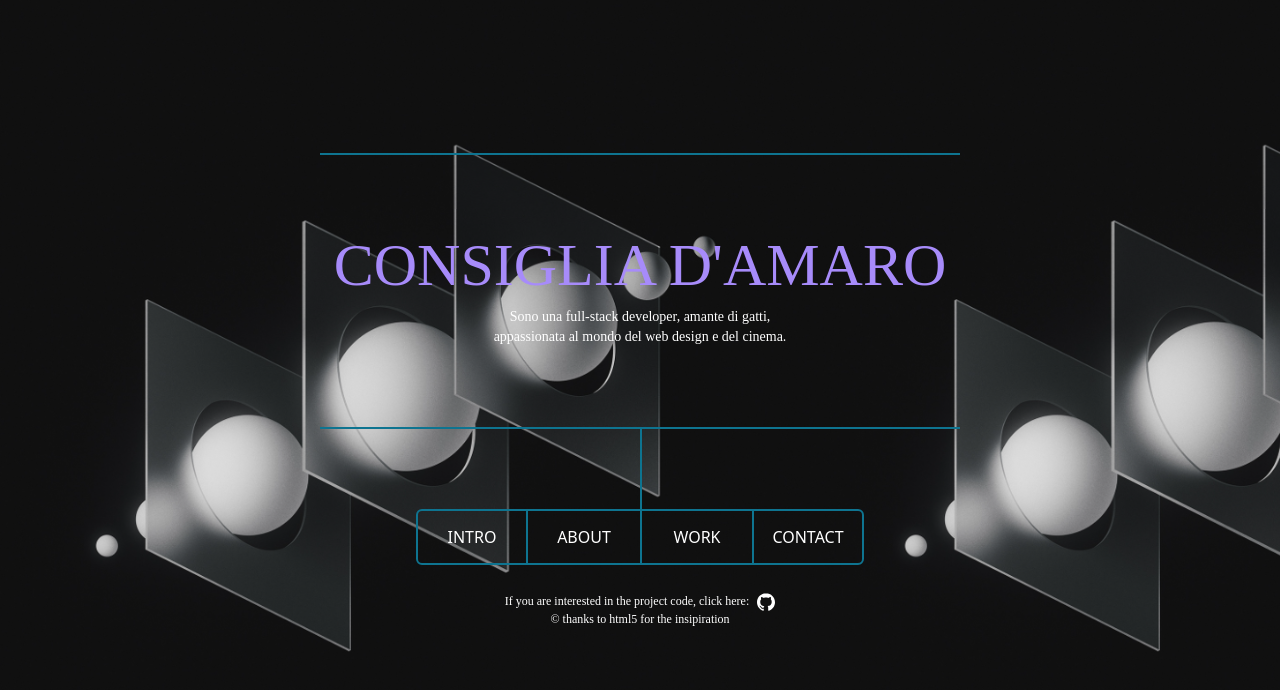
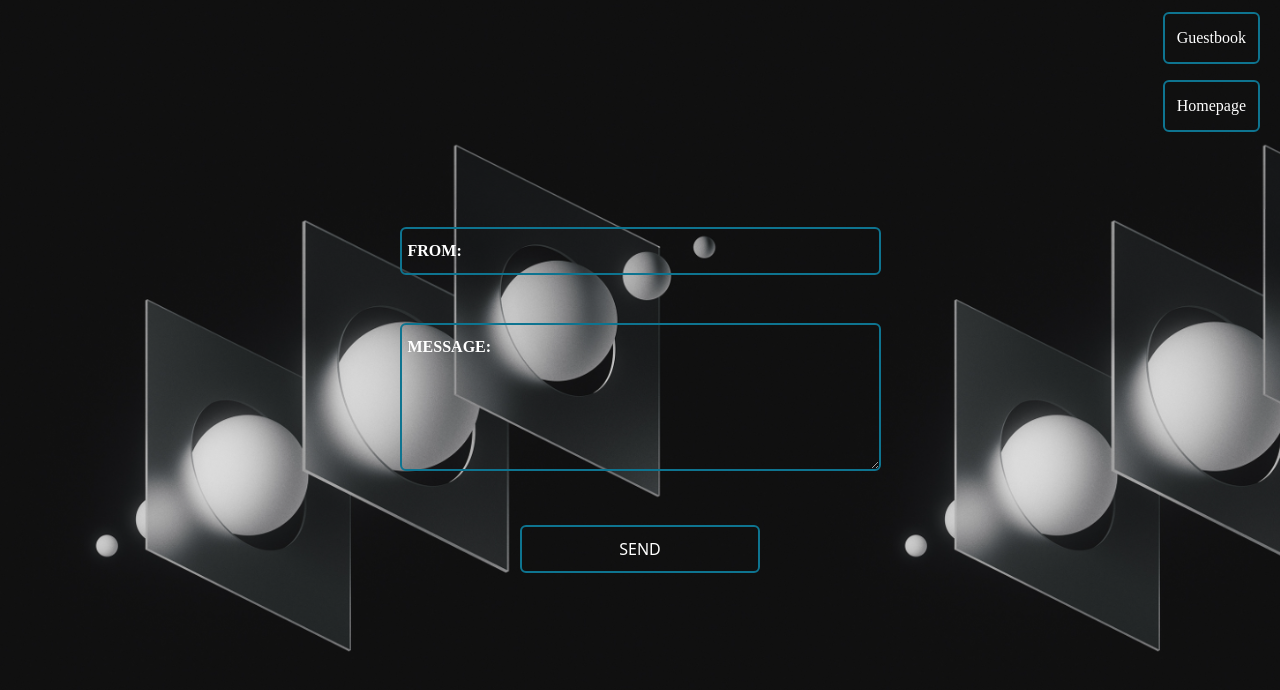
Before and after one commit to clariglia/personal-project, a React (Create React App) app: page /comment in a window 1280 px wide. Shown: the top 690 px of the page. Built offline with nearby package versions, Linux system fonts and the light colour scheme; the HTML template or start-up script is replaced by a standard one.

Commit message:
feat: added guestbook and form

```diff
--- a/package.json
+++ b/package.json
@@ -9,6 +9,7 @@
     "aos": "^2.3.4",
     "react": "^18.2.0",
     "react-dom": "^18.2.0",
+    "react-router-dom": "^6.4.0",
     "react-scripts": "5.0.1",
     "sass": "^1.54.9",
     "web-vitals": "^2.1.4"
--- a/src/App.jsx
+++ b/src/App.jsx
@@ -1,9 +1,19 @@
 import Hero from './Components/Hero/Hero';
+import { BrowserRouter, Routes, Route, Navigate} from 'react-router-dom';
+import FormComment from './Components/Guestbook/FormComment'
+import Guestbook from './Components/Guestbook/Guestbook';
 
 function App() {
   return (
     <div className="App w-screen h-screen max-w-screen max-h-screen flex justify-center items-center flex-col">
-      <Hero />
+      <BrowserRouter>
+        <Routes>
+          <Route path="/" element={<Hero />} />
+          <Route path="/guestbook" element={<Guestbook />} />
+          <Route path="/comment" element={<FormComment />} />
+          <Route path="*" element={<Navigate to="/" />} />
+        </Routes>
+      </BrowserRouter>
     </div>
   );
 }
--- /dev/null
+++ b/src/Components/Buttons/ButtonsHero.jsx
@@ -0,0 +1,51 @@
+import { useState } from "react";
+import AboutModal from "../Modals/AboutModal";
+import ContactModal from "../Modals/ContactModal";
+import IntroModal from "../Modals/IntroModal";
+import WorkModal from "../Modals/WorkModal";
+
+export default function ButtonsHero() {
+  const [IntroOpenModal, setIntroOpenModal] = useState(false);
+  const [AboutOpenModal, setAboutOpenModal] = useState(false);
+  const [WorkOpenModal, setWorkOpenModal] = useState(false);
+  const [ContactOpenModal, setContactOpenModal] = useState(false);
+  return (
+    <>
+      <button
+        onClick={() => {
+          setIntroOpenModal(true);
+        }}
+        className="cursor rounded-l-md border-2 hover:bg-[#0e7490]/25 border-[#0e7490] text-white w-28 duration-200">
+        INTRO
+      </button>
+      <button
+        onClick={() => {
+          setAboutOpenModal(true);
+        }}
+        className="cursor border-y-[#0e7490] hover:bg-[#0e7490]/25 border-2 border-x-0 text-white w-28 duration-200">
+        ABOUT
+      </button>
+      <button
+        onClick={() => {
+          setWorkOpenModal(true);
+        }}
+        className="cursor text-white w-28 border-2 hover:bg-[#0e7490]/25 border-y-[#0e7490] border-l-[#0e7490] border-r-0 duration-200">
+        WORK
+      </button>
+      <button
+        onClick={() => {
+          setContactOpenModal(true);
+        }}
+        className="cursor rounded-r-md border-2 border-[#0e7490] text-white w-28 hover:bg-[#0e7490]/25 duration-200">
+        CONTACT
+      </button>
+
+      {IntroOpenModal && <IntroModal closeIntroModal={setIntroOpenModal} />}
+      {AboutOpenModal && <AboutModal closeAboutModal={setAboutOpenModal} />}
+      {WorkOpenModal && <WorkModal closeWorkModal={setWorkOpenModal} />}
+      {ContactOpenModal && (
+        <ContactModal closeContactModal={setContactOpenModal} />
+      )}
+    </>
+  );
+}
--- /dev/null
+++ b/src/Components/Guestbook/FormComment.jsx
@@ -0,0 +1,57 @@
+import { useRef } from "react"
+import { Link, useNavigate } from "react-router-dom"
+
+export default function FormComment(){
+    const navigate = useNavigate()
+    const from = useRef()
+    const message = useRef()
+
+    async function handleComment(event){
+        event.preventDefault()
+        const response = await fetch('http://localhost:3001/api/comments', {
+            method: 'POST',
+            headers: { 'Content-Type': 'application/json'},
+            body: JSON.stringify({mittente : from.current.value, message : message.current.value})
+        })
+
+        if(response.ok){
+            navigate('/guestbook')
+        }
+        else{
+            alert(`Non è stato possibile inserire il commento`)
+        }
+
+    }
+
+    return(
+        <>
+            <button className="fixed z-20 top-3 right-5 border-[#0e7490] border-2 rounded-md p-3 duration-200 hover:bg-[#0e7490]/25 font-['Encode_Sans_SC'] cursor">
+                <Link to="/guestbook" className="text-white cursor">Guestbook</Link>
+            </button>
+            <button className="fixed z-20 top-20 right-5 border-[#0e7490] border-2 rounded-md p-3 duration-200 hover:bg-[#0e7490]/25 font-['Encode_Sans_SC'] cursor">
+                <Link to="/" className="text-white cursor">Homepage</Link>
+            </button>
+            <form onSubmit={handleComment} className="flex flex-col justify-center gap-12">
+                <div className="relative">
+                    <input className="inputFrom bg-transparent border-[#0e7490] border-2 rounded-md h-12 w-full"
+                    type="text"
+                    name="from"
+                    ref={from} required />
+                    <label className="absolute text-white font-['Encode_Sans_SC'] top-3 left-2 font-bold transition-all duration-300 ease-out">FROM:</label>
+                </div>
+                <div className="relative">
+                    <textarea className="border-[#0e7490] border-2 bg-transparent rounded-md inputFrom"
+                    type="text"
+                    name="message"
+                    rows="6"
+                    cols="50"
+                    ref={message}
+                    required />
+                    <label className="absolute text-white font-['Encode_Sans_SC'] top-3 left-2 font-bold transition-all duration-300 ease-out">MESSAGE:</label>
+                </div>
+                <button className="border-2 hover:bg-[#0e7490]/25 border-[#0e7490] h-12 rounded-md text-white w-60 m-auto duration-200">SEND</button>
+            </form>
+
+        </>
+    )
+}
--- /dev/null
+++ b/src/Components/Guestbook/Guestbook.jsx
@@ -0,0 +1,39 @@
+
+import { useEffect, useState } from "react"
+import { Link } from "react-router-dom"
+
+export default function Guestbook(){
+    const [data, setData] = useState([])
+
+    useEffect(()=>{
+        fetch('http://localhost:3001/api/comments')
+        .then(response => response.json())
+        .then(data => setData(data))
+    }, [])
+
+
+    return(
+        <div className="w-screen h-screen overflow-y-auto py-10">
+        <button className="fixed z-20 top-3 right-5 border-[#0e7490] border-2 rounded-md p-3 duration-200 hover:bg-[#0e7490]/25 font-['Encode_Sans_SC'] cursor">
+            <Link to="/comment" className="text-white cursor">Add a comment!</Link>
+        </button>
+        <button className="fixed z-20 top-20 right-5 border-[#0e7490] border-2 rounded-md p-3 duration-200 hover:bg-[#0e7490]/25 font-['Encode_Sans_SC'] cursor">
+            <Link to="/" className="text-white cursor">Homepage</Link>
+        </button>
+
+        <div className="grid grid-cols-1 sm:grid-cols-2 lg:grid-cols-3 justify-items-center gap-4 grid-rows-4 w-full">
+            {data.map((item) => {
+                return <div key={item.id} className="w-4/5 bg-[#0f172a]/75 backdrop-blur-sm rounded-md text-neutral-50 break-words">
+                            <span className="flex flex-row gap-3 p-2">
+                                <h3 className="font-['Encode_Sans_SC'] text-[#a78bfa] font-bold">From:</h3>
+                                <h3 className="font-['Poppins']">{item.mittente}</h3>
+                            </span>
+                            <h3 className="font-['Encode_Sans_SC'] text-[#a78bfa] font-bold pl-2">Message:</h3>
+                            <p className="p-3 font-['Poppins'] h-24 overflow-y-auto">{item.message}</p>
+                        </div>
+                })}
+        </div>
+        </div>
+
+    )
+}
--- a/src/Components/Hero/Hero.jsx
+++ b/src/Components/Hero/Hero.jsx
@@ -1,13 +1,8 @@
-import { useEffect, useState } from "react";
-import AboutModal from "../Modals/AboutModal";
-import ContactModal from "../Modals/ContactModal";
-import IntroModal from "../Modals/IntroModal";
-import WorkModal from "../Modals/WorkModal";import AOS from "aos";
+import { useEffect} from "react";
+import AOS from "aos";
 import "aos/dist/aos.css";
-
-//useEffect
-
-
+import ButtonsHero from "../Buttons/ButtonsHero";
+import { Link } from "react-router-dom"
 
 export default function Hero(){
     useEffect(() => {
@@ -15,45 +10,28 @@ export default function Hero(){
         AOS.refresh();
       }, []);
 
-    const [IntroOpenModal, setIntroOpenModal] = useState(false)
-    const [AboutOpenModal, setAboutOpenModal] = useState(false)
-    const [WorkOpenModal, setWorkOpenModal] = useState(false)
-    const [ContactOpenModal, setContactOpenModal] = useState(false)
-
-
     return(
-        <div className="flex flex-col justify-center items-center h-screen w-screen overflow-hidden">
-            <main className="hero_container w-[90%] sm:w-6/12 border-y-[#0e7490] border-2 border-x-0">
+        <div className="flex flex-col justify-center items-center h-screen w-screen overflow-y-auto">
+            <main className="hero_container w-[90%] sm:w-6/12 border-y-[#0e7490] border-2 border-x-0 relative">
                 <h1 className="sm:text-6xl text-4xl text-center mt-20 font-['Archivo'] text-[#a78bfa]" data-aos="fade-up" data-aos-duration="2000">CONSIGLIA D'AMARO</h1>
-                <h4 className="mt-3 mb-20 text-white text-center font-['Encode_Sans_SC'] text-sm sm:text-md" data-aos="fade-up" data-aos-duration="2000">Sono una full-stack developer, amante di gatti, <br></br> appassionata al mondo del web design e del cinema.</h4>
+                <h4 className="mt-3 mb-20 text-white text-center font-['Encode_Sans_SC'] text-sm sm:text-md" data-aos="fade-up" data-aos-duration="2000">Sono una full-stack developer, amante di gatti, <br></br>
+                appassionata al mondo del web design e del cinema.</h4>
+                <div className="border-[#0e7490] border-2 border-b-0 rounded-t-md p-3 duration-200 hover:bg-[#0e7490]/25 font-['Encode_Sans_SC'] text-white absolute bottom-0 left-[50%] translate-x-[-50%]">
+                    <Link className="cursor" to="/guestbook">GUESTBOOK</Link>
+                </div>
             </main>
             <div className="h-20 bg-[#0e7490] w-[2px] ml-px"></div>
             <section className="w-[90%] sm:w-6/12 h-14 flex justify-center">
-                <button onClick={()=>{
-                    setIntroOpenModal(true);
-                }} className="button_hero rounded-l-md border-2 hover:bg-[#0e7490]/25 border-[#0e7490] text-white w-28 duration-200">INTRO</button>
-                <button onClick={()=>{
-                    setAboutOpenModal(true);
-                }} className="button_hero border-y-[#0e7490] hover:bg-[#0e7490]/25 border-2 border-x-0 text-white w-28 duration-200">ABOUT</button>
-                <button onClick={()=>{
-                    setWorkOpenModal(true);
-                }}className="button_hero text-white w-28 border-2 hover:bg-[#0e7490]/25 border-y-[#0e7490] border-l-[#0e7490] border-r-0 duration-200">WORK</button>
-                <button onClick={()=>{
-                    setContactOpenModal(true);
-                }} className="button_hero rounded-r-md border-2 border-[#0e7490] text-white w-28 hover:bg-[#0e7490]/25 duration-200">CONTACT</button>
+                <ButtonsHero />
             </section>
-            {IntroOpenModal && <IntroModal closeIntroModal={setIntroOpenModal} />}
-            {AboutOpenModal && <AboutModal closeAboutModal={setAboutOpenModal} />}
-            {WorkOpenModal && <WorkModal closeWorkModal={setWorkOpenModal} />}
-            {ContactOpenModal && <ContactModal closeContactModal={setContactOpenModal} />}
             <div className="p-5 flex flex-col mt-2">
             <p className="text-white flex flex-row gap-2 text-xs font-['Encode_Sans_SC']">If you are interested in the project code, click here:
-                <a className="aLink" href="https://github.com/clariglia/personal-project">
+                <a className="cursor" href="https://github.com/clariglia/personal-project">
                     <img className="hover:fill-[#a78bfa] fill-white" src="./github.svg" alt="github repo" width="18" height="18"></img>
                 </a>
             </p>
             <p className="text-xs font-['Encode_Sans_SC'] flex justify-center text-white">© thanks to&nbsp;
-             <a className="hover:text-[#a78bfa] duration-150 hover:font-bold" href="https://html5up.net/">html5&nbsp;</a>
+             <a className="hover:text-[#a78bfa] duration-150 hover:font-bold cursor" href="https://html5up.net/">html5&nbsp;</a>
              for the insipiration</p>
             </div>
         </div>
--- a/src/Components/Modals/AboutModal.jsx
+++ b/src/Components/Modals/AboutModal.jsx
@@ -2,10 +2,10 @@
 export default function AboutModal({closeAboutModal}){
 
     return(
-        <div className="modalBackground w-screen h-screen fixed flex justify-center items-center backdrop-blur-sm">
+        <div className="modalBackground w-screen h-screen fixed top-0 bottom-0 flex justify-center items-center backdrop-blur-sm">
             <div className="modalContainer bg-[#0f172a]/75 rounded-md w-[100%] sm:w-[60%] md:w-[60%] lg:w-[40%] xl:w-[40%] 2xl:w-[40%]" data-aos="zoom-in">
                 <div className="flex flex-row-reverse p-2">
-                    <button className="buttonModal hover:bg-[#0e7490]/25 rounded-full duration-200" onClick={()=> closeAboutModal(false)}>
+                    <button className="cursor hover:bg-[#0e7490]/25 rounded-full duration-200" onClick={()=> closeAboutModal(false)}>
                         <img src="./closemodal.svg" alt="close modal"></img>
                     </button>
                 </div>
--- a/src/Components/Modals/ContactModal.jsx
+++ b/src/Components/Modals/ContactModal.jsx
@@ -3,10 +3,10 @@ import onCopyHandler from "../Hook/useCopyHandler";
 export default function ContactModal({closeContactModal}){
 
     return(
-        <div className="modalBackground w-screen h-screen fixed flex justify-center items-center backdrop-blur-sm">
+        <div className="modalBackground w-screen h-screen fixed top-0 bottom-0 flex justify-center items-center backdrop-blur-sm">
             <div className="modalContainer bg-[#0f172a]/75 rounded-md w-[100%] sm:w-[60%] md:w-[60%] lg:w-[40%] xl:w-[40%] 2xl:w-[40%]" data-aos="zoom-in">
                 <div className="flex flex-row-reverse p-2">
-                    <button className="buttonModal hover:bg-[#0e7490]/25 rounded-full duration-200" onClick={()=> closeContactModal(false)}>
+                    <button className="cursor hover:bg-[#0e7490]/25 rounded-full duration-200" onClick={()=> closeContactModal(false)}>
                         <img src="./closemodal.svg" alt="close modal"></img>
                     </button>
                 </div>
--- a/src/Components/Modals/IntroModal.jsx
+++ b/src/Components/Modals/IntroModal.jsx
@@ -3,10 +3,10 @@
 export default function IntroModal({closeIntroModal}){
 
     return(
-        <div className="modalBackground w-screen h-screen fixed flex justify-center items-center backdrop-blur-sm">
+        <div className="modalBackground w-screen h-screen fixed top-0 bottom-0 flex justify-center items-center backdrop-blur-sm">
             <div className="modalContainer bg-[#0f172a]/75 rounded-md w-[100%] sm:w-[60%] md:w-[60%] lg:w-[40%] xl:w-[40%] 2xl:w-[40%]" data-aos="zoom-in">
                 <div className="flex flex-row-reverse p-2">
-                    <button className="buttonModal hover:bg-[#0e7490]/25 rounded-full duration-200" onClick={()=> closeIntroModal(false)}>
+                    <button className="cursor hover:bg-[#0e7490]/25 rounded-full duration-200" onClick={()=> closeIntroModal(false)}>
                         <img src="./closemodal.svg" alt="close modal"></img>
                     </button>
                 </div>
--- a/src/Components/Modals/WorkModal.jsx
+++ b/src/Components/Modals/WorkModal.jsx
@@ -2,10 +2,10 @@
 export default function WorkModal({closeWorkModal}){
 
     return(
-        <div className="modalBackground w-screen h-screen fixed flex justify-center items-center backdrop-blur-sm">
+        <div className="modalBackground w-screen h-screen fixed top-0 bottom-0 flex justify-center items-center backdrop-blur-sm">
             <div className="modalContainer bg-[#0f172a]/75 rounded-md w-[100%] sm:w-[60%] md:w-[60%] lg:w-[40%] xl:w-[40%] 2xl:w-[40%]"  data-aos="zoom-in">
                 <div className="flex flex-row-reverse p-2">
-                    <button className="buttonModal hover:bg-[#0e7490]/25 rounded-full duration-200" onClick={()=> closeWorkModal(false)}>
+                    <button className="cursor hover:bg-[#0e7490]/25 rounded-full duration-200" onClick={()=> closeWorkModal(false)}>
                         <img src="./closemodal.svg" alt="close modal"></img>
                     </button>
                 </div>
--- a/src/index.css
+++ b/src/index.css
@@ -37,14 +37,6 @@ body {
   background-size: contain;
 }
 
-.button_hero{
-  cursor:url('./Images/cursor.svg'), default;
-}
-
-.buttonModal{
-  cursor:url('./Images/cursor.svg'), default;
-}
-
 *::-webkit-scrollbar {
   width: 7px;               /* width of the entire scrollbar */
 }
@@ -64,6 +56,18 @@ body::-webkit-scrollbar-track {
 /*   border: 2px solid #9da1a1;   *//* creates padding around scroll thumb */
 }
 
-.aLink{
+.cursor{
   cursor:url('../src/Images/cursor.svg'), default;
 }
+.cursor:hover{
+  cursor:url('../src/Images/cursor.svg'), default;
+}
+
+
+
+.inputFrom:focus + label,
+.inputFrom:focus-visible + label,
+.inputFrom:active + label {
+  top: -2rem;
+  transition: all .3s ease-in-out;
+}
```
Also changed, not shown: 1 other file (tests, documents, lock files or other folders).
